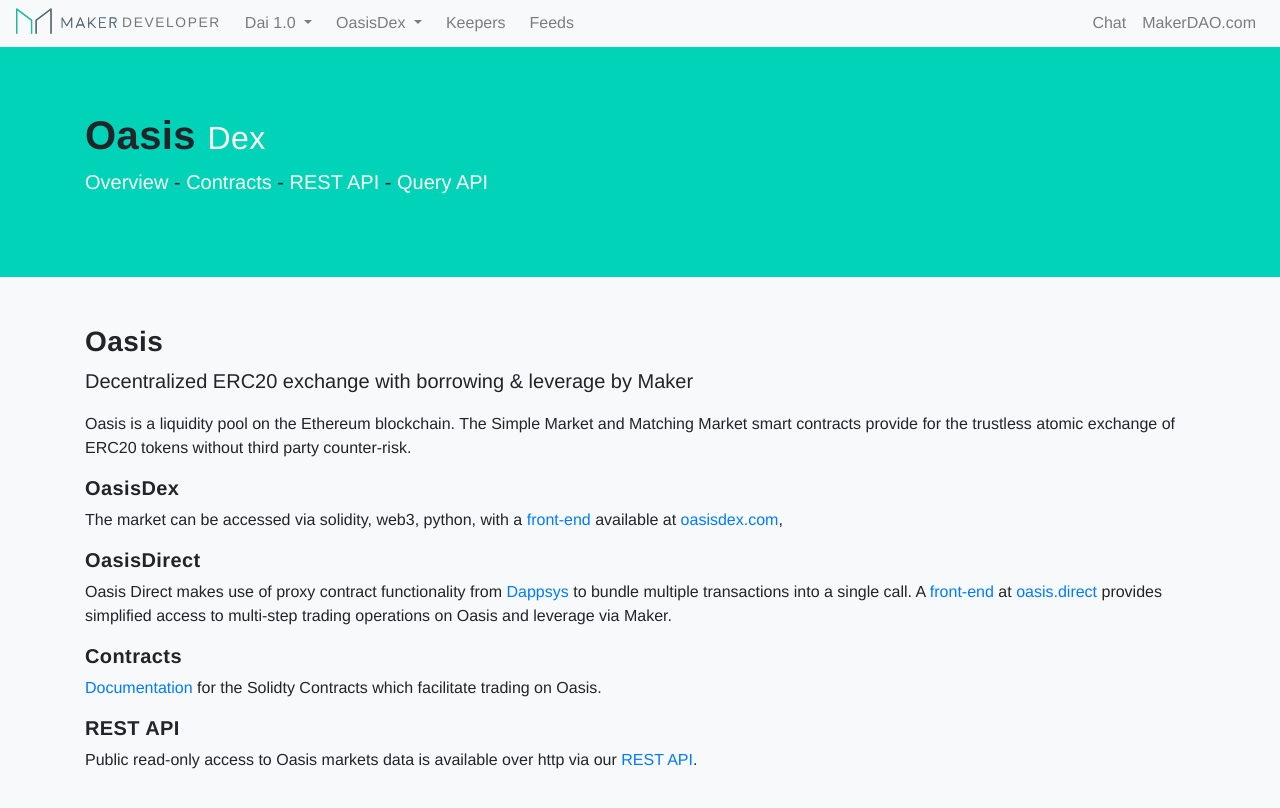
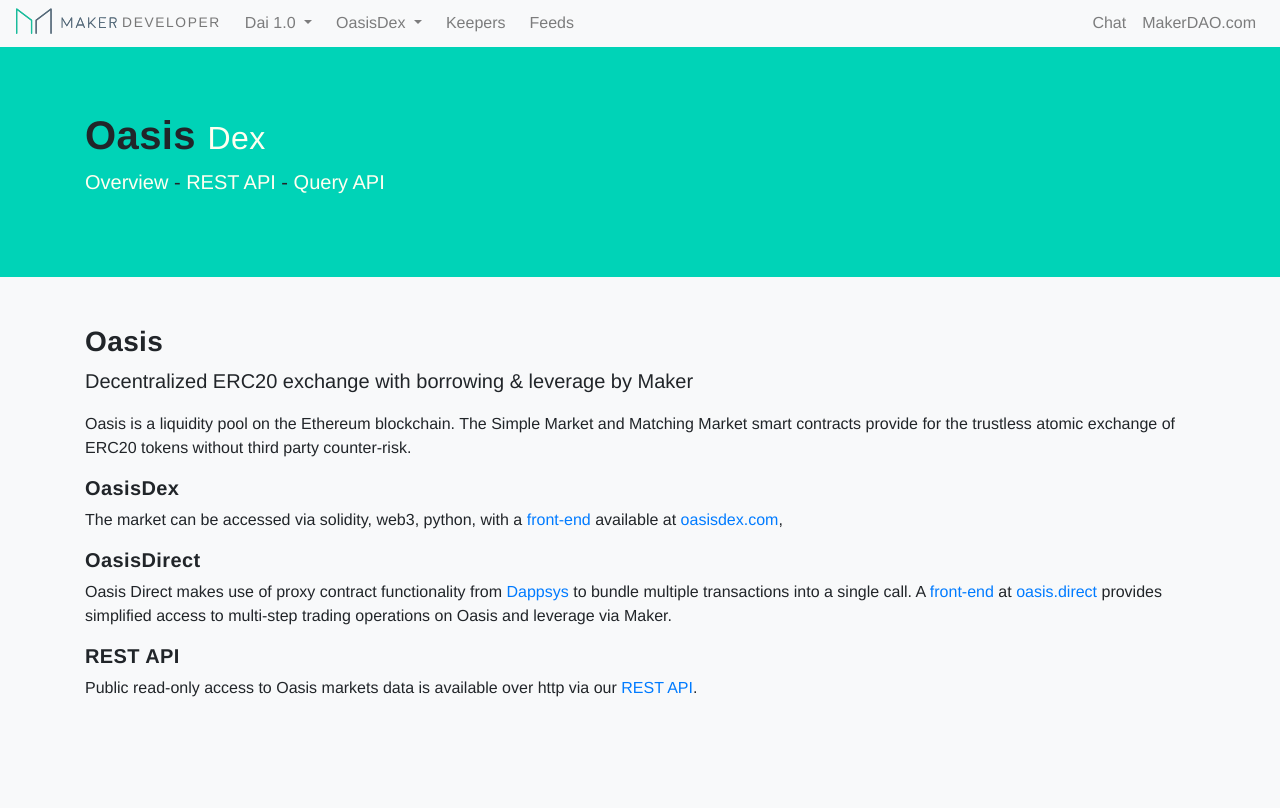
Before and after one commit to makerdao/developer.makerdao.com, a Jekyll site: the page built from oasis/index.md, in a window 1280 px wide. Shown: the top 808 px of the page. Built offline with Jekyll 4.4.1, drawn with Linux system fonts in a browser that asks for light colours; nearby versions of some CDN libraries.

Commit message:
disable oasis contract section

```diff
--- a/_includes/nav.html
+++ b/_includes/nav.html
@@ -31,8 +31,8 @@
       </a>
       <div class="dropdown-menu" aria-labelledby="navbarDropdown2">
         <a class="dropdown-item" href={{ "oasis/" | relative_url }}>Overview</a>
-        <a class="dropdown-item" href={{ "oasis/contracts/" | relative_url }}>Contracts</a>
         <a class="dropdown-item" href={{ "oasis/api/1" | relative_url }}>REST API</a>
+        <a class="dropdown-item" href={{ "oasis/graphql" | relative_url }}>Query API</a>
       </div>
     </li>
     <li class="nav-item">
--- a/_includes/oasis/nav.html
+++ b/_includes/oasis/nav.html
@@ -3,7 +3,6 @@
 </h1>
 <p class="lead">
 <a href={{ "oasis/" | relative_url }}>Overview</a> -
-<a href={{ "oasis/contracts" | relative_url }}>Contracts</a> -
 <a href={{ "oasis/api/1" | relative_url }}>REST API</a> -
 <a href={{ "oasis/graphql" | relative_url }}>Query API</a>
 </p>
--- a/_layouts/oasis/api.html
+++ b/_layouts/oasis/api.html
@@ -28,12 +28,6 @@
               <li class="nav-item">
                 <a class="nav-link" href={{ "oasis/api/1/volumes" | relative_url }}>Volumes</a>
               </li>
-              <li class="nav-item">
-                <a class="nav-link" href={{ "oasis/api/1/orders" | relative_url }}>Orders</a>
-              </li>
-              <li class="nav-item">
-                <a class="nav-link" href={{ "oasis/api/1/trades" | relative_url }}>Trades</a>
-              </li>
             </ul>
           </div>
           <div class="col-sm-9 api-content">
--- a/oasis/index.md
+++ b/oasis/index.md
@@ -27,10 +27,6 @@ single call. A [front-end](https://github.com/OasisDEX/oasis-direct-base) at
 [oasis.direct](https://oasis.direct) provides simplified access to multi-step
 trading operations on Oasis and leverage via Maker.
 
-##### Contracts
-
-[Documentation]({{ "oasis/contracts/" | relative_url }}) for the Solidty Contracts which facilitate trading on Oasis.
-
 ##### REST API
 
 Public read-only access to Oasis markets data is available over http via our
```
